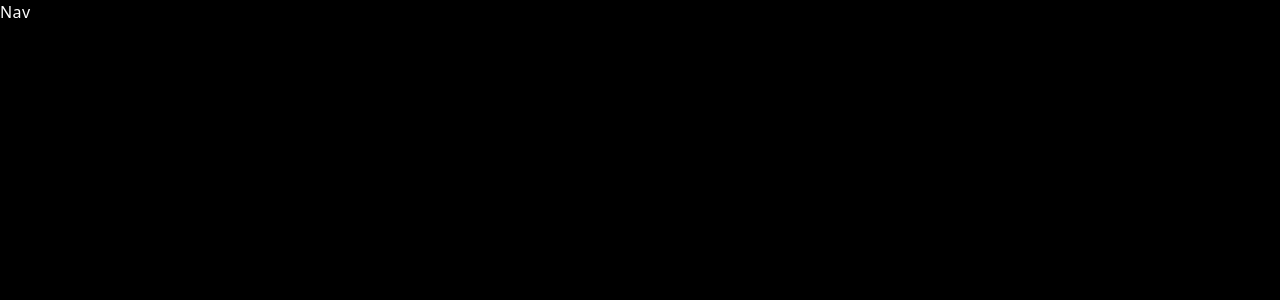
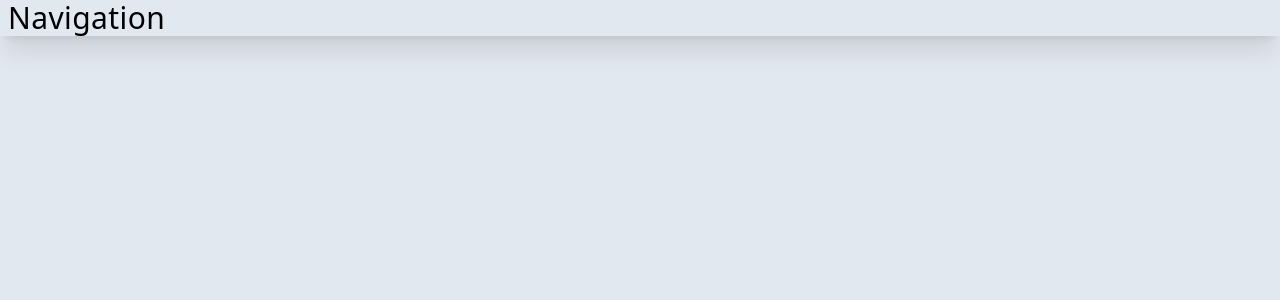
Before and after one commit to gopiinho/devProfile, a Next.js app: page / in a window 1280 px wide. Shown: the top 300 px of the page. Built offline with nearby package versions, Linux system fonts and the light colour scheme.

Commit message:
Added basic tailwind css to heading in Navbar component

```diff
--- a/components/Navbar.jsx
+++ b/components/Navbar.jsx
@@ -3,8 +3,10 @@ import Link from 'next/link'
 
 const Navbar = () => {
   return (
-    <div>
-        <h1>Nav</h1>
+    <div className='fixed w-full h-25 shadow-xl z-[100]'>
+        <div className='flex justify-between items-center w-full h-full px-2 2xl:px-16'>
+         <h1 className=""> Navigation </h1>
+        </div>
     </div>
   )
 }
--- a/styles/globals.css
+++ b/styles/globals.css
@@ -4,6 +4,10 @@
 
 @layer base {
   body {
-    @apply bg-black text-white tracking-wide
+    @apply bg-slate-200 text-black tracking-wide
+  }
+
+  h1{
+    @apply text-3xl
   }
 }
```
